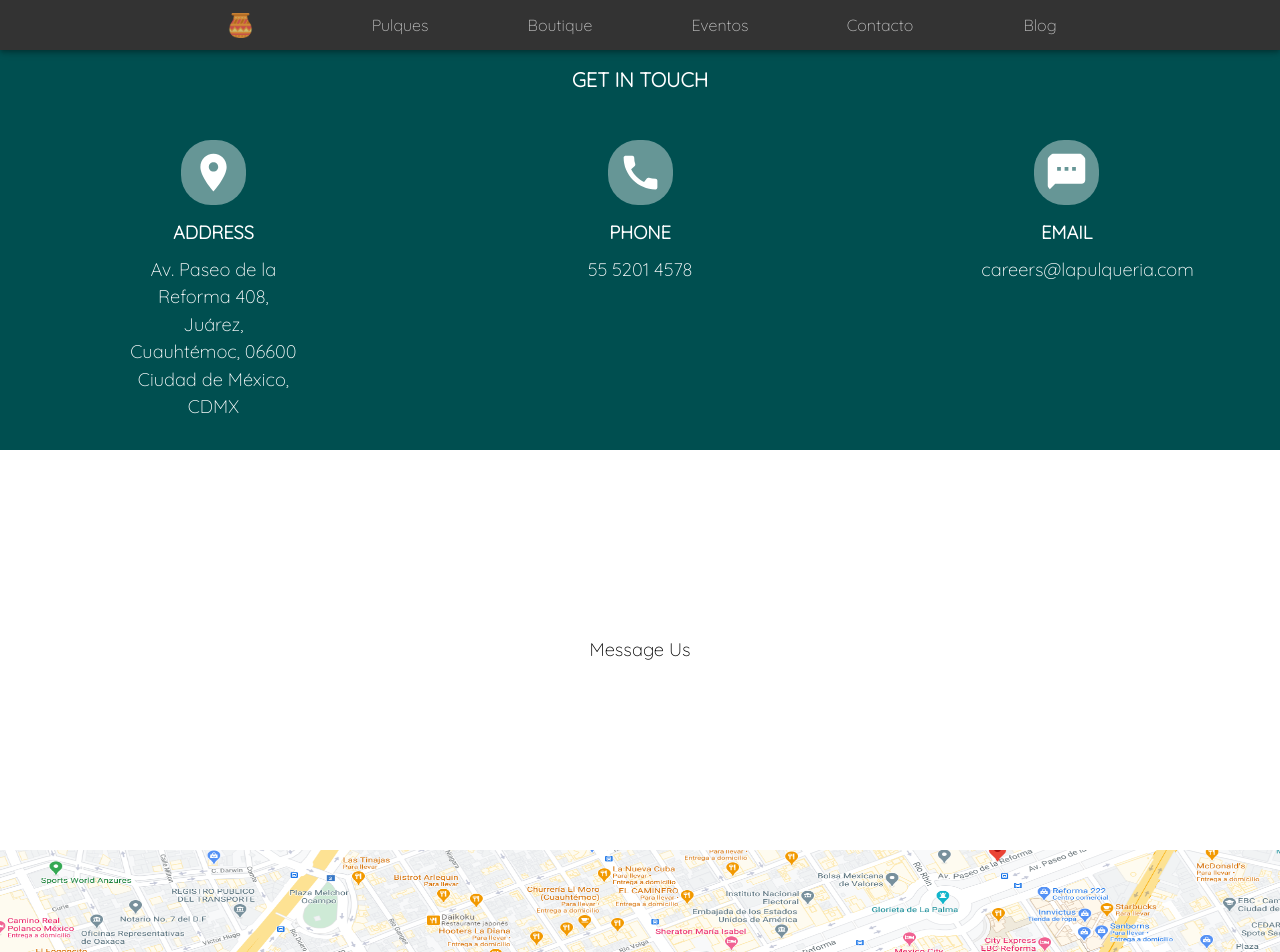
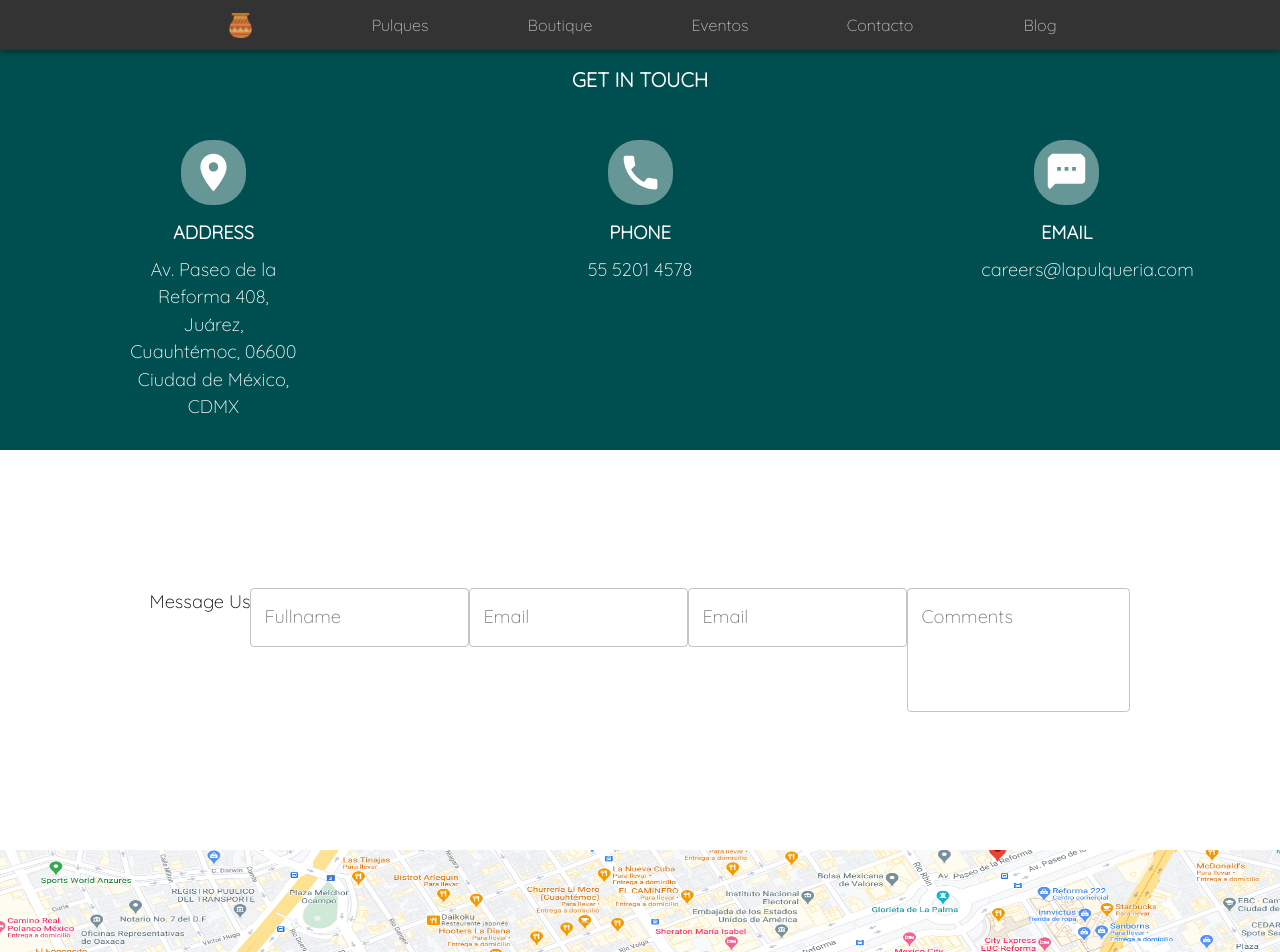
Before and after one commit to monteroch/lapulqueria, a React (Create React App) app: page /contact in a window 1280 px wide. Shown: the top 952 px of the page. Built offline with nearby package versions, Linux system fonts and the light colour scheme.

Commit message:
Feat: add contact form

```diff
--- a/src/components/contact/contact.component.js
+++ b/src/components/contact/contact.component.js
@@ -4,6 +4,7 @@ import Typography from '@material-ui/core/Typography';
 import LocationOnIcon from '@material-ui/icons/LocationOn';
 import CallIcon from '@material-ui/icons/Call';
 import SmsIcon from '@material-ui/icons/Sms';
+import TextField from '@material-ui/core/TextField';
 
 //Images
 import map from '../../assets/images/map.png';
@@ -37,7 +38,13 @@ export default function Contact(){
                     </Grid>
                 </Grid>
             </Grid>
-            <Grid item container className={classes.contactForm}><Typography>Message Us</Typography></Grid>
+            <Grid item container className={classes.contactForm}>
+                <Typography>Message Us</Typography>
+                <TextField label="Fullname" variant="outlined"/>
+                <TextField label="Email" variant="outlined"/>
+                <TextField label="Email" variant="outlined"/>
+                <TextField label="Comments" variant="outlined" multiline rows={4}/>
+            </Grid>
             <Grid item container className={classes.map}>
                 <img src={map} alt="map" className={classes.mapImage}/>
             </Grid>
```
